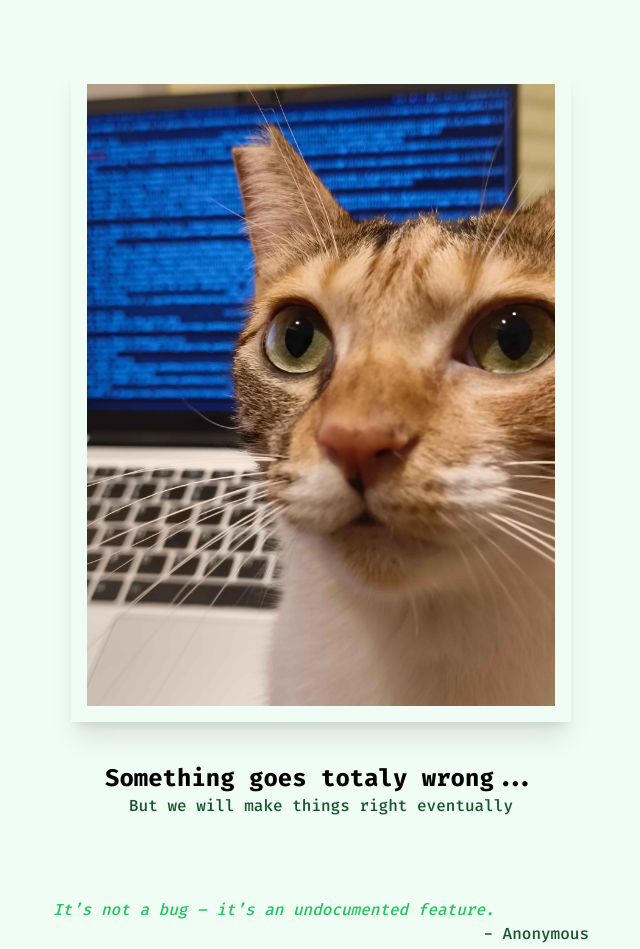
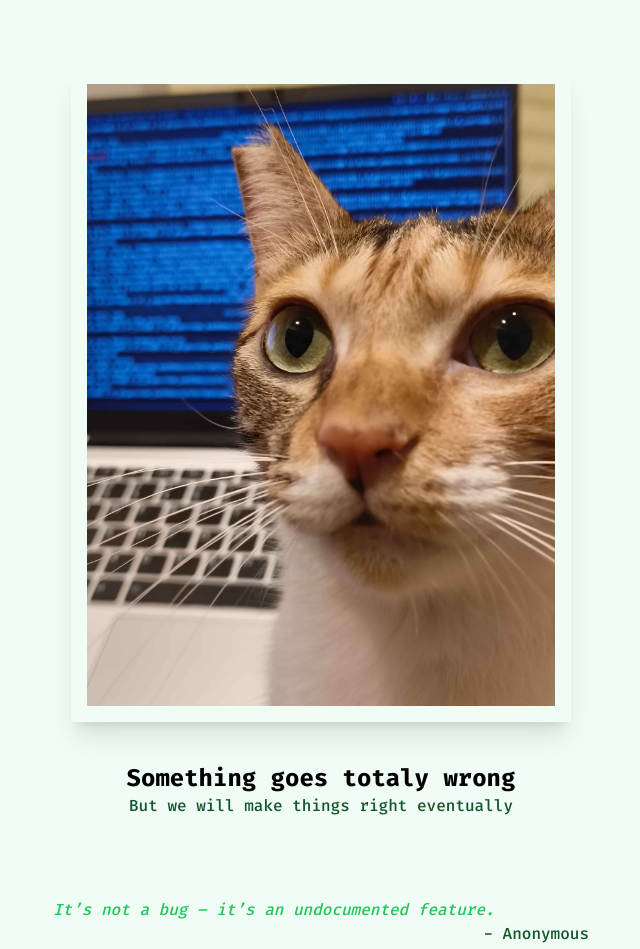
Before and after one commit to chen-yikai/chen-yikai.github.io, a plain HTML site: page 404.html in a window 1280 px wide. Shown: the top 949 px of the page, without its empty margins (319-959 px from the left). Drawn offline with nearby package versions, Linux system fonts and the light colour scheme.

Commit message:
Update 404.html

```diff
--- a/404.html
+++ b/404.html
@@ -18,7 +18,7 @@
       />
       <div class="text-center">
         <h1 class="font-bold text-2xl text-center">
-          Something goes totaly wrong...
+          Something goes totaly wrong
         </h1>
         <p class="text-green-900">But we will make things right eventually</p>
       </div>
```
